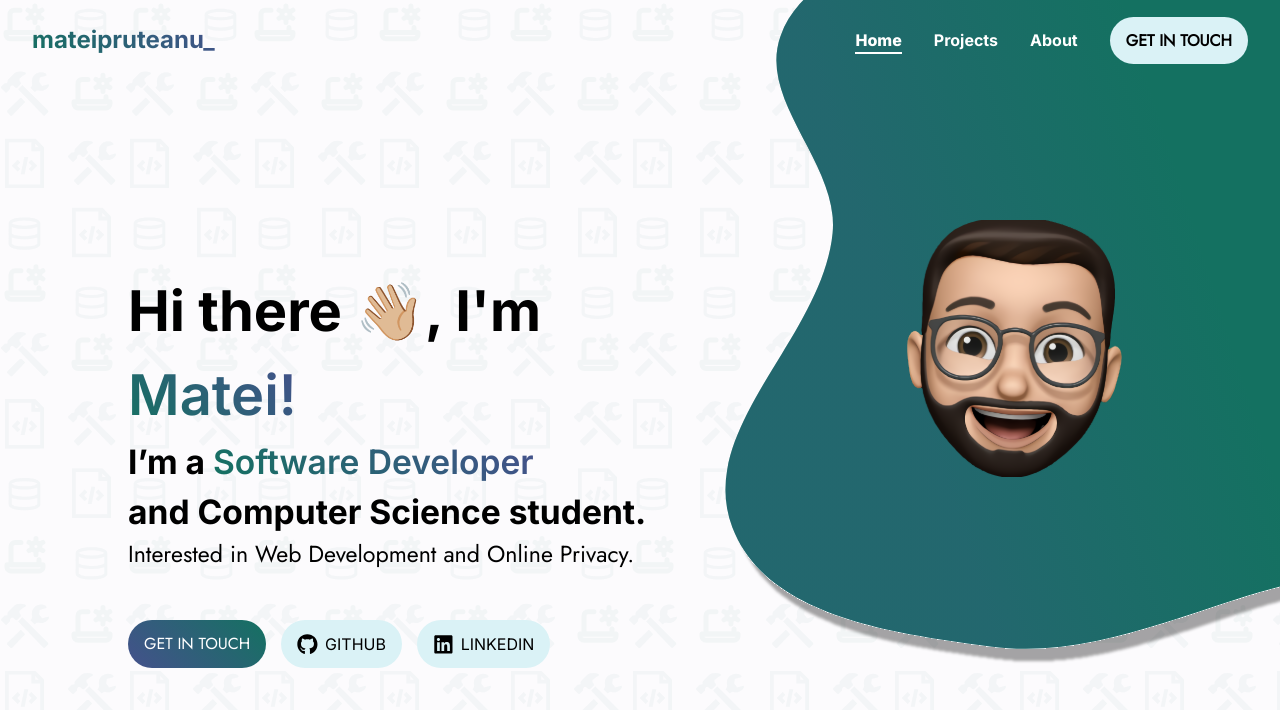
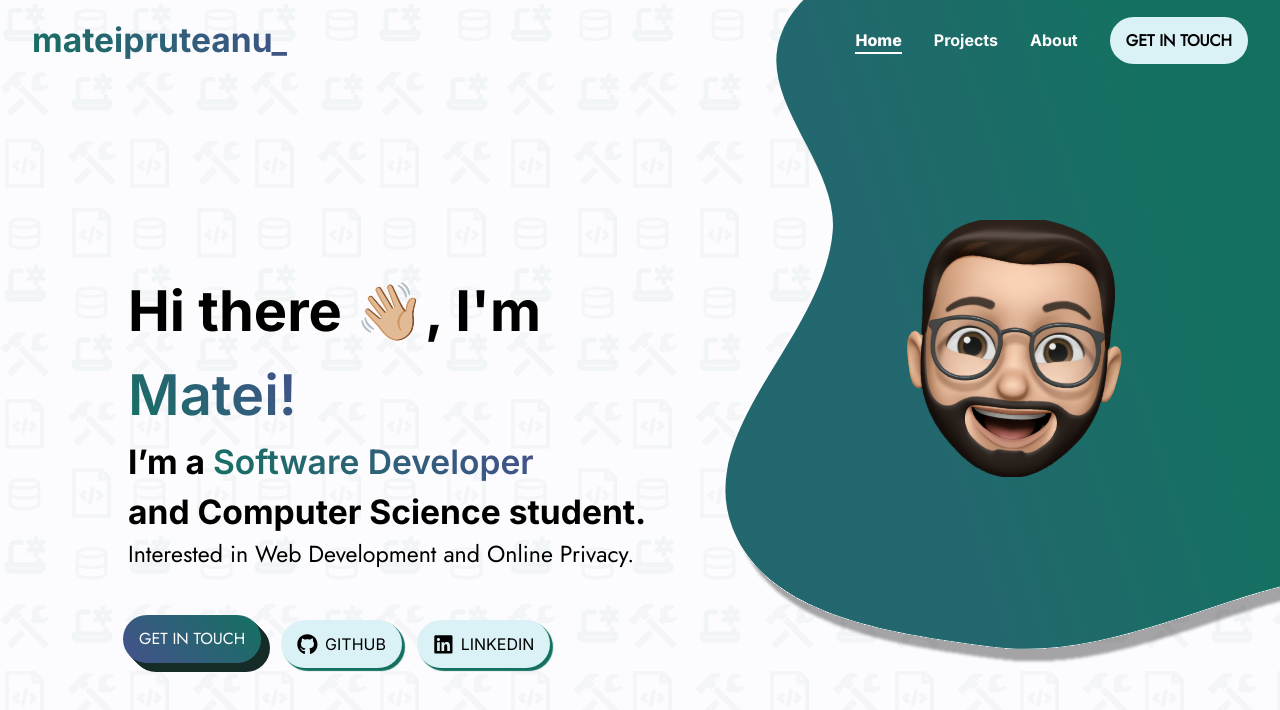
Before and after one commit to mateipruteanu/mateipruteanu.dev, a React (Vite) app in the folder client/: page / in a window 1280 px wide. In both pictures the pointer is over the link 197 px from the left and 644 px from the top of the page. Shown: the top 710 px of the page. Built offline with nearby package versions, Linux system fonts and the light colour scheme.

Commit message:
added fun css effects on hover

```diff
--- a/client/src/styles/Default.css
+++ b/client/src/styles/Default.css
@@ -96,6 +96,7 @@ select {
     --text-color: #000000;
     --nav-text-color: white;
     --blue-button-color: #DAF2F6;
+    --main-gradient-hover: #162c29;
 }
 
 
@@ -126,12 +127,38 @@ body::-webkit-scrollbar {
     border-radius: 30px;
     padding: 0.75rem 1rem;
     cursor: pointer;
+    box-shadow: 1px 1px var(--main-gradient-hover),
+    2px 2px 1px var(--main-gradient-hover),
+    3px 3px 1px var(--main-gradient-hover);
+    transition: all 0.3s;
+}
+
+.main-gradient-button:hover {
+
+    transform: translate(-5px, -5px);
+    box-shadow: 1px 1px var(--main-gradient-hover),
+    2px 2px var(--main-gradient-hover),
+    3px 3px var(--main-gradient-hover),
+    4px 4px var(--main-gradient-hover),
+    5px 5px var(--main-gradient-hover),
+    6px 6px var(--main-gradient-hover),
+    7px 7px var(--main-gradient-hover),
+    8px 8px var(--main-gradient-hover),
+    9px 9px var(--main-gradient-hover);
+    transition: all 0.3s;
 }
 
 .main-gradient-text {
     background: -webkit-linear-gradient(var(--gradient-direction), var(--end-color), var(--start-color));
     -webkit-background-clip: text;
     -webkit-text-fill-color: transparent;
+}
+
+.main-gradient-text:hover {
+    background: -webkit-linear-gradient(var(--gradient-direction), var(--start-color), var(--end-color));
+    -webkit-background-clip: text;
+    -webkit-text-fill-color: transparent;
+    transition: all 0.3s;
 }
 
 .blue-button {
@@ -141,4 +168,22 @@ body::-webkit-scrollbar {
     border-radius: 30px;
     padding: 0.75rem 1rem;
     cursor: pointer;
+    box-shadow: 1px 1px var(--end-color),
+    2px 2px 1px var(--end-color),
+    3px 3px 1px var(--end-color);
+    transition: all 0.3s;
 }
+
+.blue-button:hover {
+    transform: translate(-5px, -5px);
+    box-shadow: 1px 1px var(--end-color),
+    2px 2px var(--end-color),
+    3px 3px var(--end-color),
+    4px 4px var(--end-color),
+    5px 5px var(--end-color),
+    6px 6px var(--end-color),
+    7px 7px var(--end-color),
+    8px 8px var(--end-color),
+    9px 9px var(--end-color);
+    transition: all 0.3s;
+}
--- a/client/src/styles/Home.css
+++ b/client/src/styles/Home.css
@@ -17,6 +17,13 @@ body {
     margin-top: 20vh;
     margin-right: 5vw;
     z-index: 1;
+    transition: transform 0.2s ease-in-out;
+}
+
+.memoji:hover {
+    /*    make it smaller and rotate it*/
+    transform: scale(0.95) rotate(-5deg);
+    transition: transform 0.2s ease-in-out;
 }
 
 .home-blob {
--- a/client/src/styles/Navbar.css
+++ b/client/src/styles/Navbar.css
@@ -28,6 +28,16 @@
     background: -webkit-linear-gradient(var(--gradient-direction), var(--end-color), var(--start-color));
     -webkit-background-clip: text;
     -webkit-text-fill-color: transparent;
+    font-size: 1.4rem;
+    transition: all 0.3s;
+}
+
+.name:hover {
+    background: -webkit-linear-gradient(var(--gradient-direction), var(--start-color), var(--end-color));
+    -webkit-background-clip: text;
+    -webkit-text-fill-color: transparent;
+    font-size: 1.2rem;
+    transition: all 0.3s;
 }
 
 .nav-elements {
--- a/client/src/styles/Projects.css
+++ b/client/src/styles/Projects.css
@@ -42,8 +42,18 @@
 }
 
 .card-button:hover {
-    text-decoration: none;
-    color: black;
+    --project-button-color: #147161;
+    transform: translate(-5px, -5px);
+    box-shadow: 1px 1px var(--project-button-color),
+    2px 2px var(--project-button-color),
+    3px 3px var(--project-button-color),
+    4px 4px var(--project-button-color),
+    5px 5px var(--project-button-color),
+    6px 6px var(--project-button-color),
+    7px 7px var(--project-button-color),
+    8px 8px var(--project-button-color),
+    9px 9px var(--project-button-color);
+    transition: all 0.3s;
 }
 
 .card-title {
```
